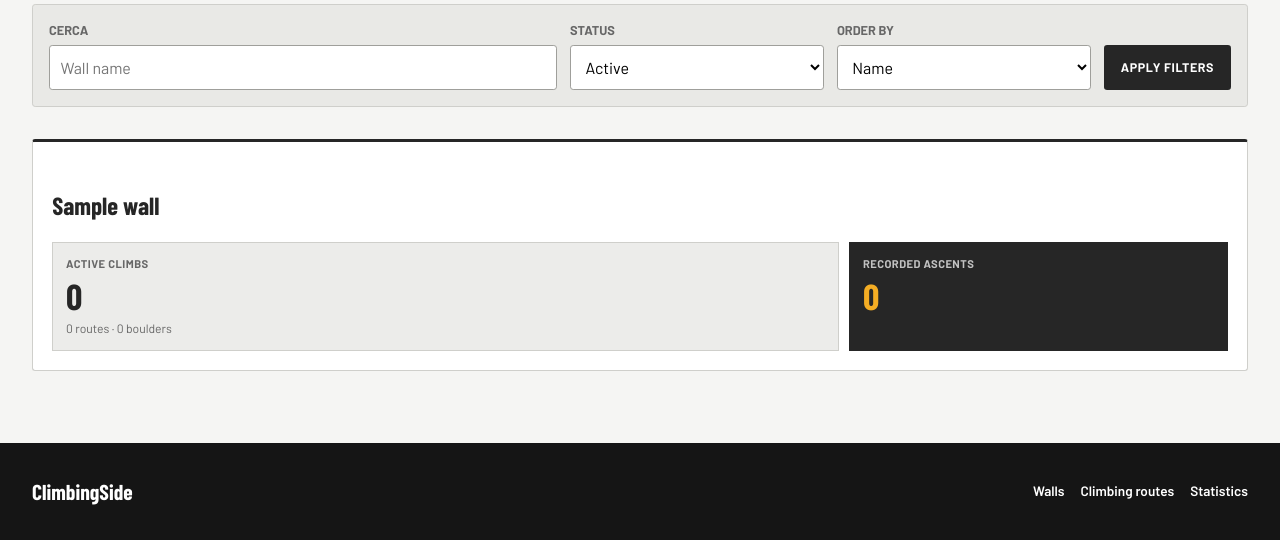
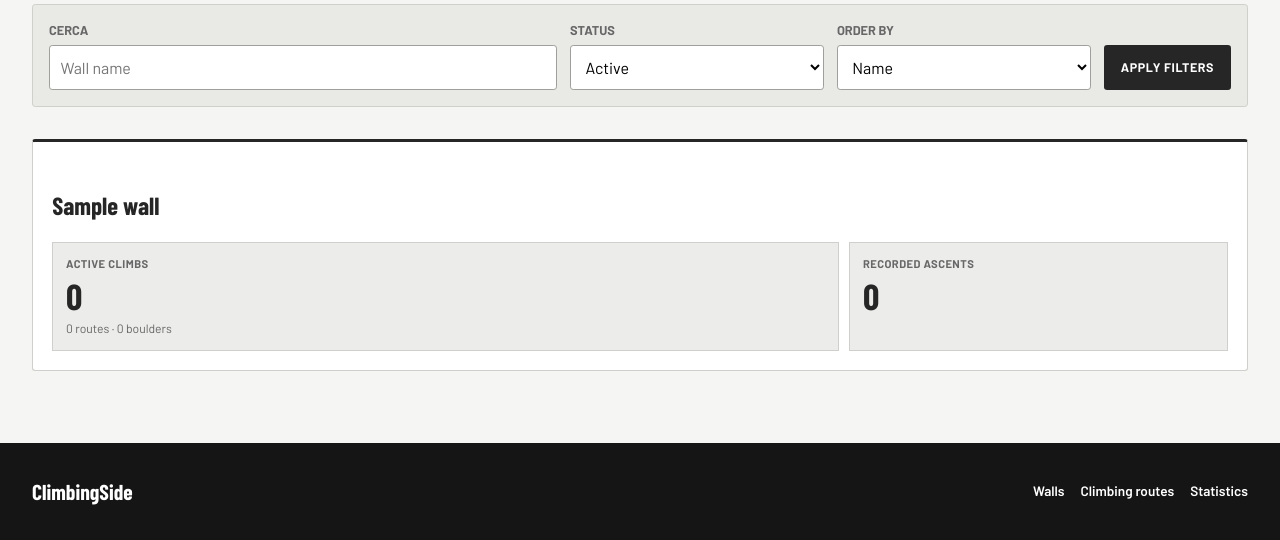
Before and after one commit to LeonardoPerin97/ClimbingSideRoma, a Django app: page /walls/ in a window 1280 px wide. Shown: the part 321-861 px from the top of the page. Run offline with Django 5.2, Linux system fonts and the light colour scheme; tables that the repository leaves empty hold one stand-in row (values such as "Sample post"); data that the repository does not hold is empty; some libraries are stand-ins or nearby versions.

Commit message:
Improve lists

```diff
--- a/static/css/app.css
+++ b/static/css/app.css
@@ -1054,13 +1054,20 @@ meter::-webkit-meter-optimum-value {
 }
 
 .wall-stat-ascents {
+  /*
   color: rgb(255 255 255 / 72%);
   background: var(--color-ink);
   border-color: var(--color-ink);
+  */
+  color: var(--color-muted);
+  background: var(--color-soft);
 }
 
 .wall-stat-ascents strong {
+  /*
   color: var(--color-accent);
+  */
+  color: var(--color-ink);
 }
 
 .catalog-list {
```
